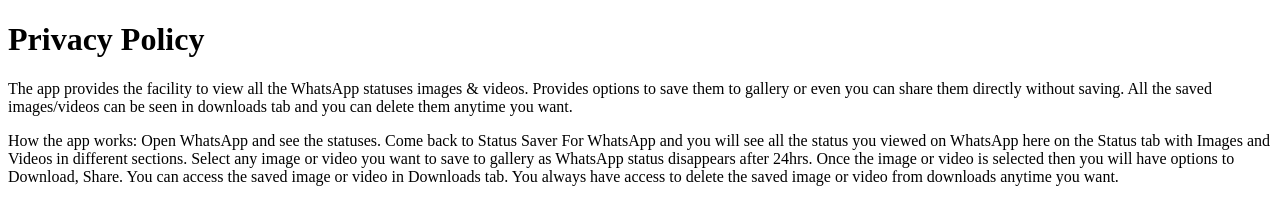
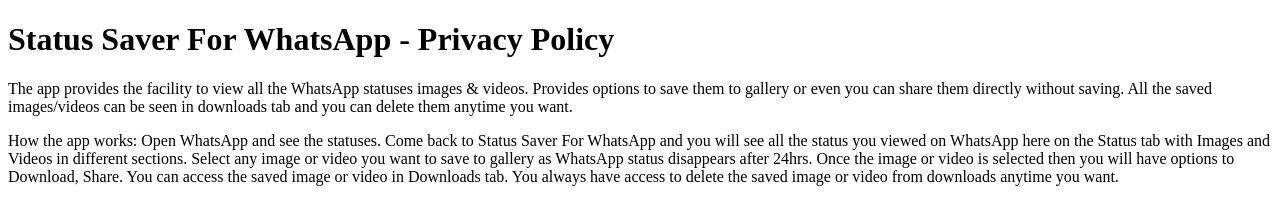
Before and after one commit to paladuguramesh/playvideo, a plain HTML site: page index.html in a window 1280 px wide. Drawn offline with Linux system fonts and the light colour scheme.

Commit message:
Update index.html

```diff
--- a/index.html
+++ b/index.html
@@ -3,7 +3,7 @@
 
 <body>
 
-	<h1>Privacy Policy</h1>
+	<h1>Status Saver For WhatsApp - Privacy Policy</h1>
 
 	<p>
 
```
